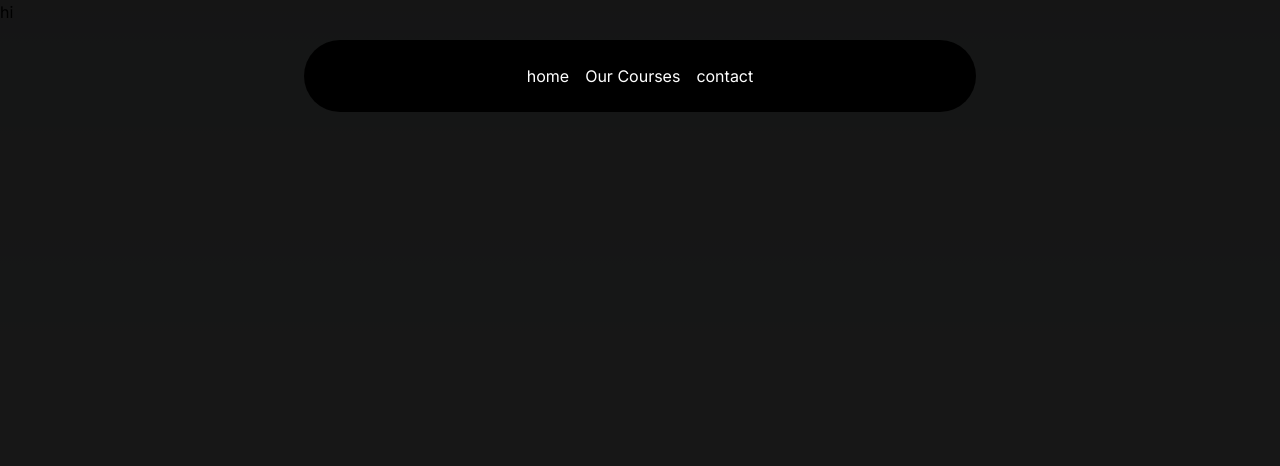
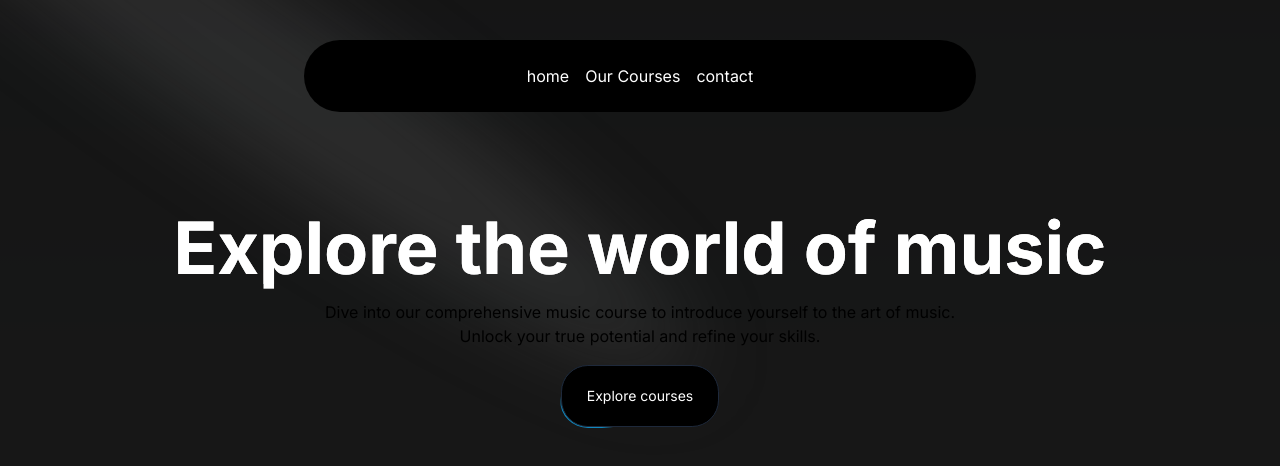
Before and after one commit to AyushDixit123/music-academy, a Next.js app: page / in a window 1280 px wide. Shown: the top 466 px of the page. Built offline with nearby package versions, Linux system fonts and the light colour scheme.

Commit message:
hero section made

```diff
--- a/app/page.tsx
+++ b/app/page.tsx
@@ -1,10 +1,10 @@
 
-
+import { Hero } from "@/components/Herosection";
 export default function Home() {
   return (
     <>
      <main className="min-h-screen bg-black/[0.9]">
-      <h1>hi</h1>
+      <Hero />
      </main>
 
     </>
--- /dev/null
+++ b/components/Herosection.tsx
@@ -0,0 +1,29 @@
+import React from "react";
+import { cn } from "@/utils/cn";
+import { TextGenerateEffect } from "./ui/text-generate-effect";
+import { Spotlight } from "./ui/Spotlight";
+import Link from "next/link";
+import { Button } from "./ui/moving-border";
+
+export function Hero() {
+    const words = 'Explore the world of music';
+    return (
+        <div className="h-auto md:h-[40rem] w-full rounded-md flex flex-col items-center justify-center overflow-hidden mx-auto py-10 md:py-0">
+            <Spotlight className="-top-40 left-0 md:left-60 md:-top-20" fill="gray" />
+            <div className="p-4 relative z-10 w-full text-center">
+                <h1 className="mt-20 md:mt-0 text-4xl md:text-7xl font-bold bg-clip-text text-transparent bg-gradient-to-b from-neutral-50 to-neutral-400">
+                    <TextGenerateEffect words={words} />
+                </h1>
+                <p className="mt-4 font-normal text-base">
+                    Dive into our comprehensive music course to introduce yourself to the art of music. <br />
+                    Unlock your true potential and refine your skills.
+                </p>
+                <div className="mt-4">
+                    <Link href='/courses'>
+                        <Button className="dark:bg-black">Explore courses</Button>
+                    </Link>
+                </div>
+            </div>
+        </div>
+    );
+}
--- a/components/Navbar.tsx
+++ b/components/Navbar.tsx
@@ -1,43 +1,37 @@
 "use client";
 import React, { useState } from "react";
-import { HoveredLink, Menu, MenuItem,  } from "./ui/navbar-menu";
+import { HoveredLink, Menu, MenuItem } from "./ui/navbar-menu";
 import Link from "next/link";
 import { cn } from "@/utils/cn";
 
-export function Navbar({ className }: { className?: string }){
+export function Navbar({ className }: { className?: string }) {
     const [active, setActive] = useState<string | null>(null);
-    return(
+    return (
         <div className={cn("fixed top-10 inset-x-0 max-w-2xl mx-auto z-50", className)}>
-
-            <Menu setActive={setActive}>
+            <Menu setActive={setActive} className="flex justify-between">
                 <Link href='/'>
                     <MenuItem setActive={setActive} active={active} item="home">
                         <div className="flex flex-col space-y-4 text-sm">
-
+                            Home
                         </div>
-        </MenuItem></Link>
+                    </MenuItem>
+                </Link>
 
                 <MenuItem setActive={setActive} active={active} item="Our Courses">
                     <div className="flex flex-col space-y-4 text-sm">
-            <HoveredLink href='/courses'>All courses  </HoveredLink>
-            <HoveredLink href='/courses'>Basic Music Theory  </HoveredLink>
-            <HoveredLink href='/courses'>Advanced Production </HoveredLink>
-            <HoveredLink href='/courses'>Composition </HoveredLink>
-
-
+                        <HoveredLink href='/courses'>All courses</HoveredLink>
+                        <HoveredLink href='/courses'>Basic Music Theory</HoveredLink>
+                        <HoveredLink href='/courses'>Advanced Production</HoveredLink>
+                        <HoveredLink href='/courses'>Composition</HoveredLink>
                     </div>
                 </MenuItem>
 
                 <MenuItem setActive={setActive} active={active} item="contact">
                     <div className="flex flex-col space-y-4 text-sm">
-
+                        Contact
                     </div>
                 </MenuItem>
-
             </Menu>
-
-
-
         </div>
-    )
+    );
 }
--- /dev/null
+++ b/components/ui/Spotlight.tsx
@@ -0,0 +1,56 @@
+import React from "react";
+import { cn } from "@/utils/cn";
+
+type SpotlightProps = {
+  className?: string;
+  fill?: string;
+};
+
+export const Spotlight = ({ className, fill }: SpotlightProps) => {
+  return (
+    <svg
+      className={cn(
+        "animate-spotlight pointer-events-none absolute z-[1]  h-[169%] w-[138%] lg:w-[84%] opacity-0",
+        className
+      )}
+      xmlns="http://www.w3.org/2000/svg"
+      viewBox="0 0 3787 2842"
+      fill="none"
+    >
+      <g filter="url(#filter)">
+        <ellipse
+          cx="1924.71"
+          cy="273.501"
+          rx="1924.71"
+          ry="273.501"
+          transform="matrix(-0.822377 -0.568943 -0.568943 0.822377 3631.88 2291.09)"
+          fill={fill || "white"}
+          fillOpacity="0.21"
+        ></ellipse>
+      </g>
+      <defs>
+        <filter
+          id="filter"
+          x="0.860352"
+          y="0.838989"
+          width="3785.16"
+          height="2840.26"
+          filterUnits="userSpaceOnUse"
+          colorInterpolationFilters="sRGB"
+        >
+          <feFlood floodOpacity="0" result="BackgroundImageFix"></feFlood>
+          <feBlend
+            mode="normal"
+            in="SourceGraphic"
+            in2="BackgroundImageFix"
+            result="shape"
+          ></feBlend>
+          <feGaussianBlur
+            stdDeviation="151"
+            result="effect1_foregroundBlur_1065_8"
+          ></feGaussianBlur>
+        </filter>
+      </defs>
+    </svg>
+  );
+};
--- /dev/null
+++ b/components/ui/moving-border.tsx
@@ -0,0 +1,139 @@
+"use client";
+import React from "react";
+import {
+  motion,
+  useAnimationFrame,
+  useMotionTemplate,
+  useMotionValue,
+  useTransform,
+} from "framer-motion";
+import { useRef } from "react";
+import { cn } from "@/utils/cn";
+
+export function Button({
+  borderRadius = "1.75rem",
+  children,
+  as: Component = "button",
+  containerClassName,
+  borderClassName,
+  duration,
+  className,
+  ...otherProps
+}: {
+  borderRadius?: string;
+  children: React.ReactNode;
+  as?: any;
+  containerClassName?: string;
+  borderClassName?: string;
+  duration?: number;
+  className?: string;
+  [key: string]: any;
+}) {
+  return (
+    <Component
+      className={cn(
+        "bg-transparent relative text-xl  h-16 w-40 p-[1px] overflow-hidden ",
+        containerClassName
+      )}
+      style={{
+        borderRadius: borderRadius,
+      }}
+      {...otherProps}
+    >
+      <div
+        className="absolute inset-0"
+        style={{ borderRadius: `calc(${borderRadius} * 0.96)` }}
+      >
+        <MovingBorder duration={duration} rx="30%" ry="30%">
+          <div
+            className={cn(
+              "h-20 w-20 opacity-[0.8] bg-[radial-gradient(var(--sky-500)_40%,transparent_60%)]",
+              borderClassName
+            )}
+          />
+        </MovingBorder>
+      </div>
+
+      <div
+        className={cn(
+          "relative bg-slate-900/[0.8] border border-slate-800 backdrop-blur-xl text-white flex items-center justify-center w-full h-full text-sm antialiased",
+          className
+        )}
+        style={{
+          borderRadius: `calc(${borderRadius} * 0.96)`,
+        }}
+      >
+        {children}
+      </div>
+    </Component>
+  );
+}
+
+export const MovingBorder = ({
+  children,
+  duration = 2000,
+  rx,
+  ry,
+  ...otherProps
+}: {
+  children: React.ReactNode;
+  duration?: number;
+  rx?: string;
+  ry?: string;
+  [key: string]: any;
+}) => {
+  const pathRef = useRef<any>();
+  const progress = useMotionValue<number>(0);
+
+  useAnimationFrame((time) => {
+    const length = pathRef.current?.getTotalLength();
+    if (length) {
+      const pxPerMillisecond = length / duration;
+      progress.set((time * pxPerMillisecond) % length);
+    }
+  });
+
+  const x = useTransform(
+    progress,
+    (val) => pathRef.current?.getPointAtLength(val).x
+  );
+  const y = useTransform(
+    progress,
+    (val) => pathRef.current?.getPointAtLength(val).y
+  );
+
+  const transform = useMotionTemplate`translateX(${x}px) translateY(${y}px) translateX(-50%) translateY(-50%)`;
+
+  return (
+    <>
+      <svg
+        xmlns="http://www.w3.org/2000/svg"
+        preserveAspectRatio="none"
+        className="absolute h-full w-full"
+        width="100%"
+        height="100%"
+        {...otherProps}
+      >
+        <rect
+          fill="none"
+          width="100%"
+          height="100%"
+          rx={rx}
+          ry={ry}
+          ref={pathRef}
+        />
+      </svg>
+      <motion.div
+        style={{
+          position: "absolute",
+          top: 0,
+          left: 0,
+          display: "inline-block",
+          transform,
+        }}
+      >
+        {children}
+      </motion.div>
+    </>
+  );
+};
--- /dev/null
+++ b/components/ui/text-generate-effect.tsx
@@ -0,0 +1,44 @@
+"use client";
+import { useEffect } from "react";
+import { motion, stagger, useAnimate } from "framer-motion";
+import { cn } from "@/utils/cn";
+
+export const TextGenerateEffect = ({
+  words,
+  className,
+}: {
+  words: string;
+  className?: string;
+}) => {
+  const [scope, animate] = useAnimate();
+  let wordsArray = words.split(" ");
+
+  useEffect(() => {
+    animate(
+      "span",
+      { opacity: 1 },
+      { duration: 2, delay: stagger(0.2) }
+    );
+  }, [scope]);
+
+  const renderWords = () => (
+    <motion.div ref={scope}>
+      {wordsArray.map((word, idx) => (
+        <motion.span
+          key={word + idx}
+          className="dark:text-white text-black opacity-0"
+        >
+          {word}{" "}
+        </motion.span>
+      ))}
+    </motion.div>
+  );
+
+  return (
+    <div className={cn("font-bold", className)}>
+      <div className={cn("mt-20 md:mt-0 text-4xl md:text-7xl font-bold bg-clip-text text-transparent bg-gradient-to-b from-neutral-50 to-neutral-400")}>
+        {renderWords()}
+      </div>
+    </div>
+  );
+};
--- a/tailwind.config.ts
+++ b/tailwind.config.ts
@@ -1,4 +1,9 @@
 import type { Config } from "tailwindcss";
+const defaultTheme = require("tailwindcss/defaultTheme");
+const colors = require("tailwindcss/colors");
+const {
+  default: flattenColorPalette,
+} = require("tailwindcss/lib/util/flattenColorPalette");
 
 const config: Config = {
   content: [
@@ -9,6 +14,21 @@
   darkMode: 'class',
   theme: {
     extend: {
+      animation: {
+        spotlight: "spotlight 2s ease .75s 1 forwards",
+      },
+      keyframes: {
+        spotlight: {
+          "0%": {
+            opacity: '0',
+            transform: "translate(-72%, -62%) scale(0.5)",
+          },
+          "100%": {
+            opacity: '1',
+            transform: "translate(-50%,-40%) scale(1)",
+          },
+        },
+      },
       backgroundImage: {
         "gradient-radial": "radial-gradient(var(--tw-gradient-stops))",
         "gradient-conic":
@@ -16,6 +36,18 @@
       },
     },
   },
-  plugins: [],
+
+  plugins: [ // rest of the code
+  addVariablesForColors,],
 };
+// This plugin adds each Tailwind color as a global CSS variable, e.g. var(--gray-200).
+function addVariablesForColors({ addBase, theme }: any) {
+  let allColors = flattenColorPalette(theme("colors"));
+  let newVars = Object.fromEntries(
+    Object.entries(allColors).map(([key, val]) => [`--${key}`, val])
+  );
+
+  addBase({
+    ":root": newVars,
+  });}
 export default config;
```
Lines whose indentation alone changed are shown as unchanged.
